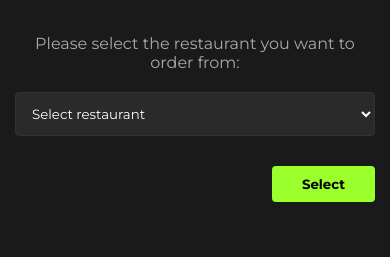
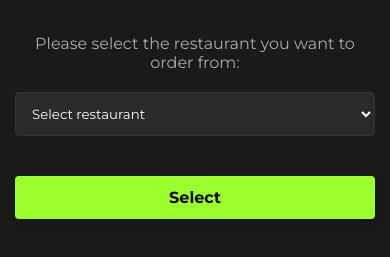
Before and after one commit to kirilkindanil/testfoodsite, a plain HTML site: page index.html in a window 390 px wide. Shown: the part 81-338 px from the top of the page. Drawn offline with Linux system fonts and the light colour scheme.

Commit message:
Update index.html

```diff
--- a/index.html
+++ b/index.html
@@ -562,10 +562,19 @@
       background-color: #9AFF2B;
       color: black;
       border: none;
-      padding: 10px 30px;
+      padding: 15px 30px;
       border-radius: 4px;
       font-weight: 700;
       cursor: pointer;
+      font-size: 16px;
+      width: 100%;
+      margin-top: 10px;
+      box-shadow: 0 4px 8px rgba(0, 0, 0, 0.2);
+    }
+    .modal-submit:hover {
+      background-color: #8DF529;
+      transform: translateY(-2px);
+      box-shadow: 0 6px 12px rgba(0, 0, 0, 0.3);
     }
 
     /* Restaurant select modal */
@@ -698,6 +707,12 @@
       padding: 15px;
       margin: 0;
     }
+      .modal-submit {
+        padding: 12px;
+        margin-bottom: 20px;
+        position: sticky;
+        bottom: 0;
+      }
 
       .pickup-options {
         flex-direction: column;
```
